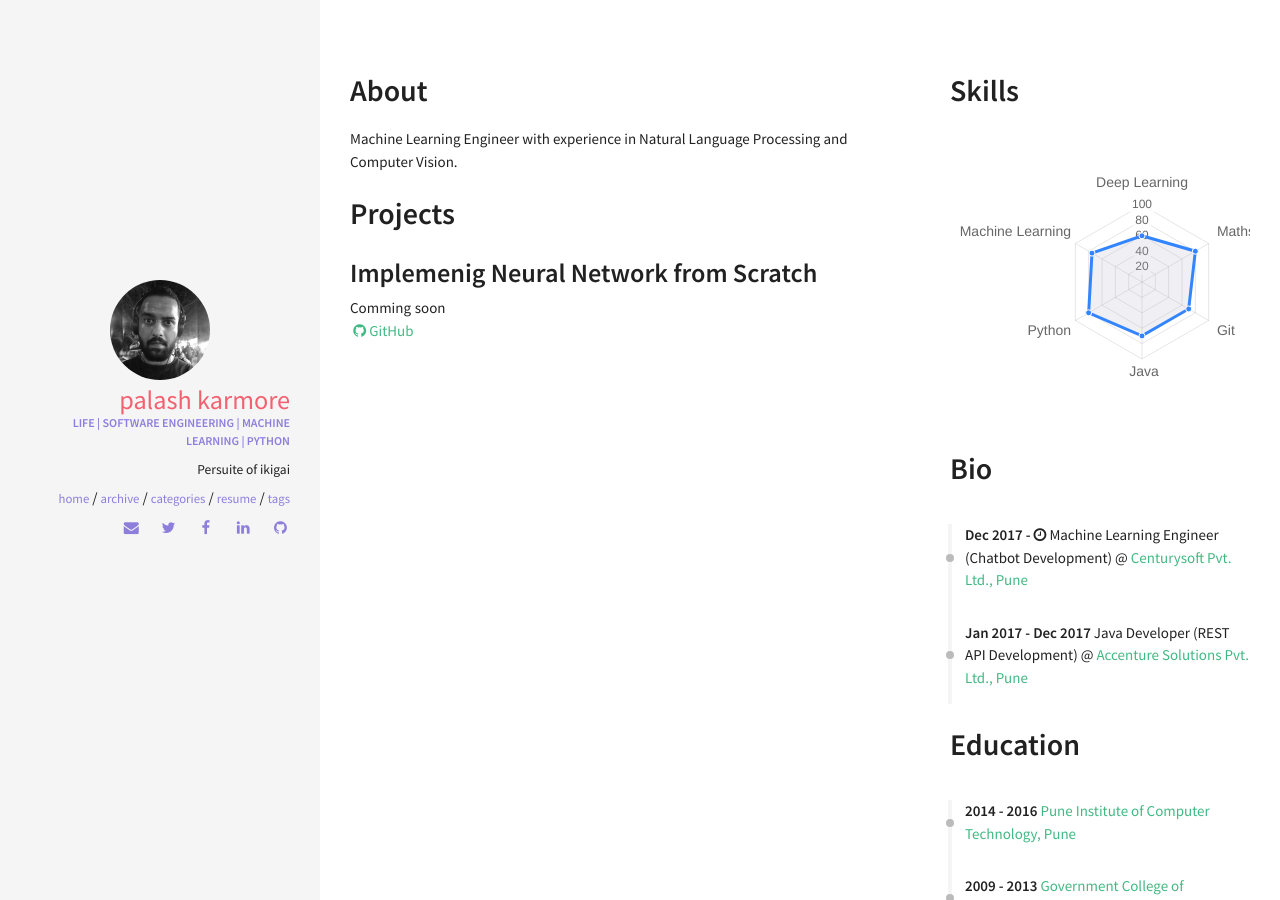
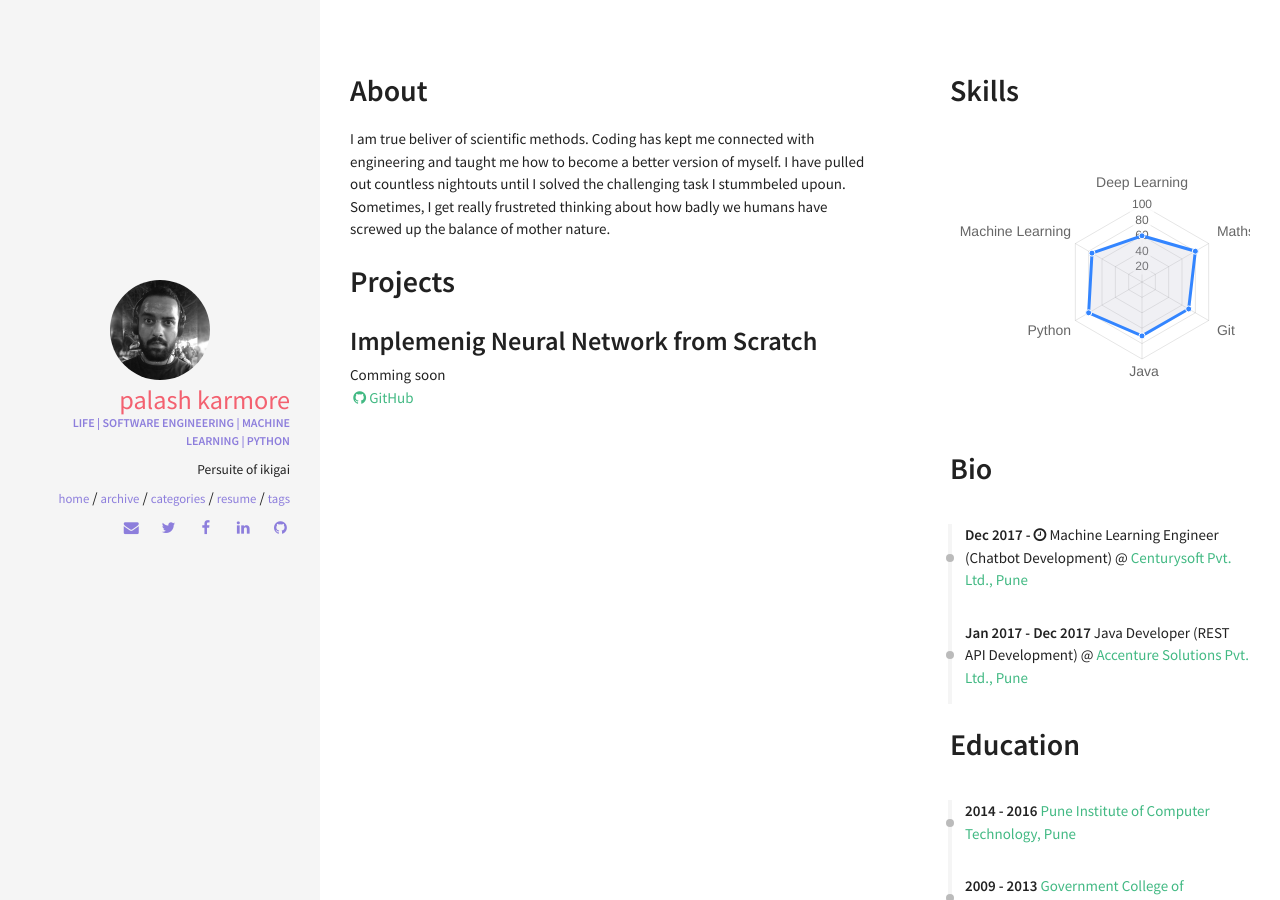
Before and after one commit to palash247/palash247.github.io, a Jekyll site: the page built from resume.html, in a window 1280 px wide. Built offline with Jekyll 4.4.1, drawn with Linux system fonts in a browser that asks for light colours; nearby versions of some CDN libraries.

Commit message:
Update about.html
adding bio

```diff
--- a/_includes/sections/about.html
+++ b/_includes/sections/about.html
@@ -1,5 +1,8 @@
 <h1><span data-i18n="skills.my_skills">About</span></h1>
 
 <div>
-    Machine Learning Engineer with experience in Natural Language Processing and Computer Vision.
+    I am true beliver of scientific methods.</bar>
+    Coding has kept me connected with engineering and taught me how to become a better version of myself.
+    I have pulled out countless nightouts until I solved the challenging task I stummbeled upoun.
+    Sometimes, I get really frustreted thinking about how badly we humans have screwed up the balance of mother nature.
 </div>
```
